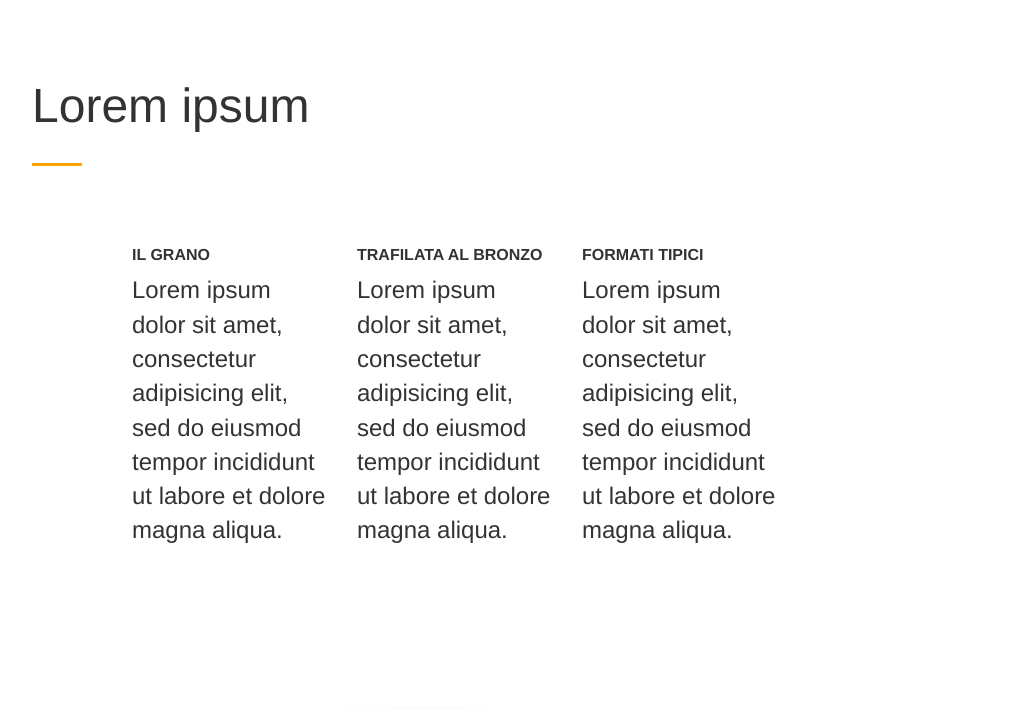
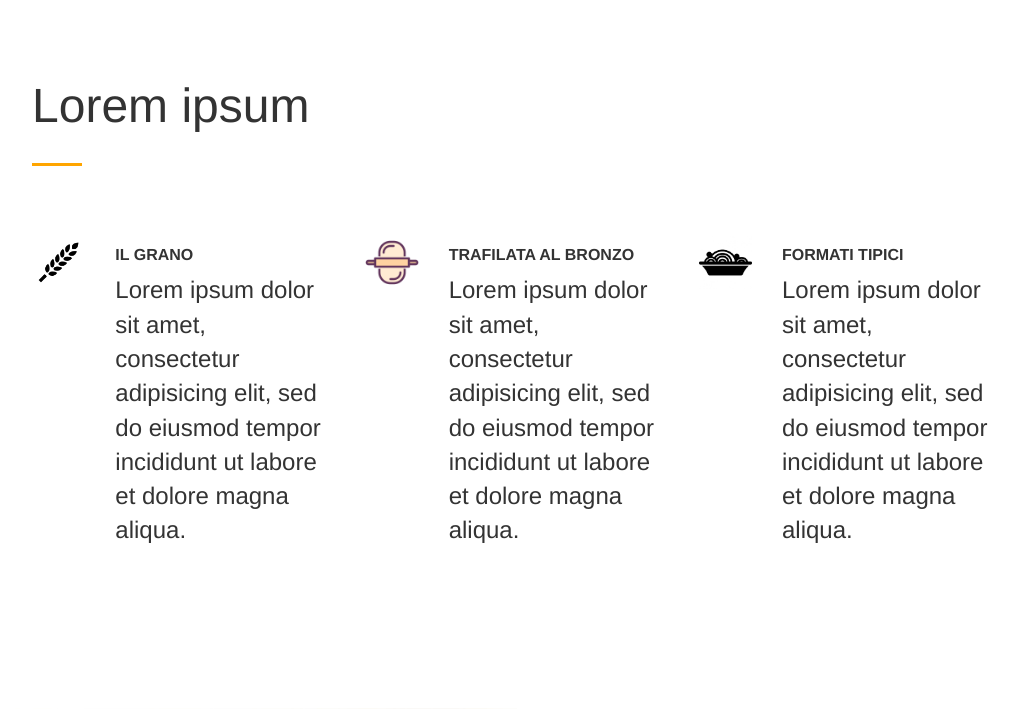
Before and after one commit to valeriavivace/Sito-pasta, a PHP site: page / in a window 1280 px wide. Shown: the part 620-1329 px from the top of the page, without its empty margins (123-1142 px from the left). Run offline with PHP 8.4, Linux system fonts and the light colour scheme.

Commit message:
aggiunta icone

```diff
--- a/css/style.css
+++ b/css/style.css
@@ -106,10 +106,7 @@ header a{
   padding: 100px;
 }
 .pasta-info{
-  padding: 50px;
-}
-.box-pasta-info:first-child{
-  margin-left:50px;
+  padding: 50px 0;
 }
 .pasta-in-primo-piano{
   height: 50rem;
--- a/index.html
+++ b/index.html
@@ -43,17 +43,38 @@
       <h2>Lorem ipsum</h2>
       <hr class="linea-h2">
       <div class="row pasta-info">
-        <div class="box-pasta-info col-xs-12 col-md-3">
+        <div class="box-pasta-info col-xs-12 col-md-4">
+          <div class="row">
+            <div class="col-xs-3">
+              <img src="images/grano.png" class="img-responsive" alt="">
+            </div>
+            <div class="col-xs-9">
               <h4 class="text-uppercase bold">Il grano</h4>
               <p>Lorem ipsum dolor sit amet, consectetur adipisicing elit, sed do eiusmod tempor incididunt ut labore et dolore magna aliqua. </p>
             </div>
-        <div class="box-pasta-info col-xs-12 col-md-3">
+          </div>
+        </div>
+        <div class="box-pasta-info col-xs-12 col-md-4">
+          <div class="row">
+            <div class="col-xs-3">
+              <img src="images/lavorazione.png" class="img-responsive" alt="">
+            </div>
+            <div class="col-xs-9">
               <h4 class="text-uppercase bold">Trafilata al bronzo</h4>
               <p>Lorem ipsum dolor sit amet, consectetur adipisicing elit, sed do eiusmod tempor incididunt ut labore et dolore magna aliqua. </p>
             </div>
-        <div class="box-pasta-info col-xs-12 col-md-3">
+          </div>
+        </div>
+        <div class="box-pasta-info col-xs-12 col-md-4">
+          <div class="row">
+            <div class="col-xs-3">
+              <img src="images/spaghetti.jpg" class="img-responsive" alt="">
+            </div>
+            <div class="col-xs-9">
               <h4 class="text-uppercase bold">Formati tipici</h4>
               <p>Lorem ipsum dolor sit amet, consectetur adipisicing elit, sed do eiusmod tempor incididunt ut labore et dolore magna aliqua. </p>
+            </div>
+          </div>
         </div>
       </div>
     </div>
```
Also changed, not shown: images/grano.png (added), images/lavorazione.png (added), images/spaghetti.jpg (added). Lines whose indentation alone changed are shown as unchanged.
